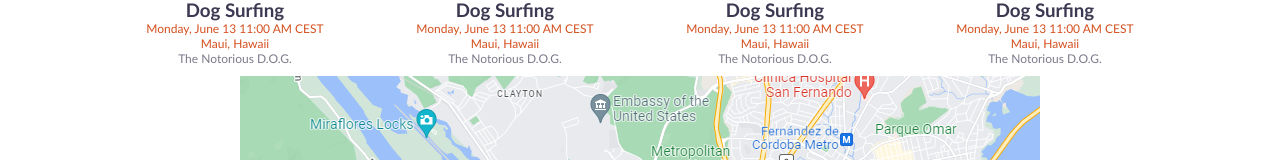
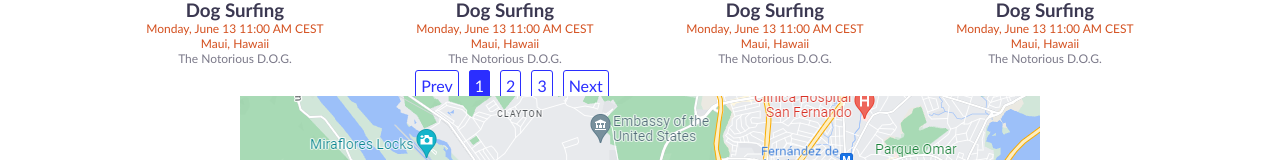
Before and after one commit to Arpadtoth100/EventHorizon, a React (Create React App) app: page /search in a window 1280 px wide. Shown: the part 389-549 px from the top of the page. Built offline with nearby package versions, Linux system fonts and the light colour scheme.

Commit message:
pagination implemented with dummy data

```diff
--- a/database.rules.json
+++ b/database.rules.json
@@ -1,6 +1,6 @@
 {
   "rules": {
-    ".read": "now < 1654293600000",  // 2022-6-4
-    ".write": "now < 1654293600000",  // 2022-6-4
+    ".read": "now < 1654293600000",
+    ".write": "now < 1654293600000"
   }
 }
--- a/package.json
+++ b/package.json
@@ -11,6 +11,7 @@
     "react-bootstrap": "^2.3.1",
     "react-datepicker": "^4.7.0",
     "react-dom": "^17.0.2",
+    "react-paginate": "^8.1.3",
     "react-router-dom": "^6.3.0",
     "react-scripts": "^4.0.3"
   },
--- a/src/App.css
+++ b/src/App.css
@@ -341,3 +341,30 @@ button{
   color: #D4501F;
   font-size: 12px;
 }
+
+.paginationBtns {
+  width: 80%;
+  height: 20px;
+  list-style: none;
+  display: flex;
+  justify-content: center;
+}
+
+.paginationBtns a {
+  padding: 5px;
+  margin: 5px;
+  border-radius: 3px;
+  border: 1px solid #2b2eff;
+  color: #2b2eff;
+  cursor: pointer;
+}
+
+.paginationBtns a:hover {
+  color: white;
+  background-color: #2b2eff;
+}
+
+.paginationActive a {
+  color: white;
+  background-color: #2b2eff;
+}
--- a/src/components/utilities/CardContainer.js
+++ b/src/components/utilities/CardContainer.js
@@ -1,8 +1,7 @@
 import EventCard from '../EventComponents/EventCard';
-import { eventCardData } from '../../services/eventCardData';
 
 function CardContainer(props) {
-  const cards = eventCardData.map((item) => {
+  const cards = props.data.map((item) => {
     return <EventCard key={item.id} {...item} />;
   });
   return (
--- /dev/null
+++ b/src/services/Pagination.js
@@ -0,0 +1,140 @@
+import { useState } from 'react';
+import ReactPaginate from 'react-paginate';
+import CardContainer from '../components/utilities/CardContainer';
+
+const perPage = 4;
+
+function Pagination() {
+  const [pageNumber, setPageNumber] = useState(0);
+  const data = [
+    {
+      id: 1,
+      image: 'https://www.stevensegallery.com/250/150',
+      title: 'Dog Surfing',
+      date: 'Monday, June 13 11:00 AM CEST',
+      venue: 'Maui, Hawaii',
+      organizer: 'The Notorious D.O.G.',
+    },
+    {
+      id: 2,
+      image: 'https://www.placecage.com/c/250/150',
+      title: 'Dog Surfing',
+      date: 'Monday, June 13 11:00 AM CEST',
+      venue: 'Maui, Hawaii',
+      organizer: 'The Notorious D.O.G.',
+    },
+    {
+      id: 3,
+      image:
+        'https://media.istockphoto.com/photos/dog-surfing-on-a-wave-picture-id912592258',
+      title: 'Dog Surfing',
+      date: 'Monday, June 13 11:00 AM CEST',
+      venue: 'Maui, Hawaii',
+      organizer: 'The Notorious D.O.G.',
+    },
+    {
+      id: 4,
+      image:
+        'https://media.istockphoto.com/photos/dog-surfing-on-a-wave-picture-id912592258',
+      title: 'Dog Surfing',
+      date: 'Monday, June 13 11:00 AM CEST',
+      venue: 'Maui, Hawaii',
+      organizer: 'The Notorious D.O.G.',
+    },
+    {
+      id: 1,
+      image: 'https://www.placecage.com/c/250/150',
+      title: 'Dog Surfing',
+      date: 'Monday, June 13 11:00 AM CEST',
+      venue: 'Maui, Hawaii',
+      organizer: 'The Notorious D.O.G.',
+    },
+    {
+      id: 2,
+      image:
+        'https://media.istockphoto.com/photos/dog-surfing-on-a-wave-picture-id912592258',
+      title: 'Dog Surfing',
+      date: 'Monday, June 13 11:00 AM CEST',
+      venue: 'Maui, Hawaii',
+      organizer: 'The Notorious D.O.G.',
+    },
+    {
+      id: 3,
+      image: 'https://www.stevensegallery.com/250/150',
+      title: 'Dog Surfing',
+      date: 'Monday, June 13 11:00 AM CEST',
+      venue: 'Maui, Hawaii',
+      organizer: 'The Notorious D.O.G.',
+    },
+    {
+      id: 4,
+      image: 'https://www.placecage.com/c/250/150',
+      title: 'Dog Surfing',
+      date: 'Monday, June 13 11:00 AM CEST',
+      venue: 'Maui, Hawaii',
+      organizer: 'The Notorious D.O.G.',
+    },
+    {
+      id: 1,
+      image:
+        'https://media.istockphoto.com/photos/dog-surfing-on-a-wave-picture-id912592258',
+      title: 'Dog Surfing',
+      date: 'Monday, June 13 11:00 AM CEST',
+      venue: 'Maui, Hawaii',
+      organizer: 'The Notorious D.O.G.',
+    },
+    {
+      id: 2,
+      image:
+        'https://media.istockphoto.com/photos/dog-surfing-on-a-wave-picture-id912592258',
+      title: 'Dog Surfing',
+      date: 'Monday, June 13 11:00 AM CEST',
+      venue: 'Maui, Hawaii',
+      organizer: 'The Notorious D.O.G.',
+    },
+    {
+      id: 3,
+      image: 'https://www.placecage.com/c/250/150',
+      title: 'Dog Surfing',
+      date: 'Monday, June 13 11:00 AM CEST',
+      venue: 'Maui, Hawaii',
+      organizer: 'The Notorious D.O.G.',
+    },
+    {
+      id: 4,
+      image: 'https://www.stevensegallery.com/250/150',
+      title: 'Dog Surfing',
+      date: 'Monday, June 13 11:00 AM CEST',
+      venue: 'Maui, Hawaii',
+      organizer: 'The Notorious D.O.G.',
+    },
+  ];
+
+  const changePageHandler = ({ selected }) => {
+    setPageNumber(selected);
+  };
+
+  const offset = pageNumber * perPage;
+  const currentPageData = data.slice(offset, offset + perPage);
+
+  const pageCount = Math.ceil(data.length / perPage);
+
+  return (
+    <>
+      <CardContainer title={'Results:'} data={currentPageData} />
+      <ReactPaginate
+        previousLabel={'Prev'}
+        nextLabel={'Next'}
+        pageCount={pageCount}
+        onPageChange={changePageHandler}
+        containerClassName={'paginationBtns'}
+        previousLinkClassName={'prevBtn'}
+        nextLinkClassName={'nextBtn'}
+        disabledClassName={'paginationDisabled'}
+        activeClassName={'paginationActive'}
+      />
+    </>
+  );
+}
+
+export default Pagination;
--- a/src/views/MainScreen.js
+++ b/src/views/MainScreen.js
@@ -1,11 +1,15 @@
 import CardContainer from '../components/utilities/CardContainer';
+import { eventCardData } from '../services/eventCardData';
 
 const MainScreen = () => {
   return (
-    <div className='outlet_main'>
+    <div className="outlet_main">
       <div>Caroussel here</div>
-      <CardContainer title={'Newest Events on the Horizon'} />
-      <CardContainer title={'Featured Events'} />
+      <CardContainer
+        title={'Newest Events on the Horizon'}
+        data={eventCardData}
+      />
+      <CardContainer title={'Featured Events'} data={eventCardData} />
     </div>
   );
 };
--- a/src/views/SearchScreen.js
+++ b/src/views/SearchScreen.js
@@ -1,14 +1,14 @@
 import Map from '../components/utilities/Map';
 import SearchBar from '../components/SearchBar';
 import FilterBar from '../components/utilities/FilterBar';
-import CardContainer from '../components/utilities/CardContainer';
+import Pagination from '../services/Pagination';
 
 function SearchScreen() {
   return (
     <div className="outlet_main">
       <SearchBar />
       <FilterBar />
-      <CardContainer title={'Results:'} />
+      <Pagination />
       <Map />
     </div>
   );
```
Also changed, not shown: 1 other file (tests, documents, lock files or other folders).
